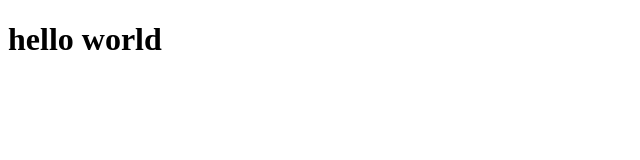
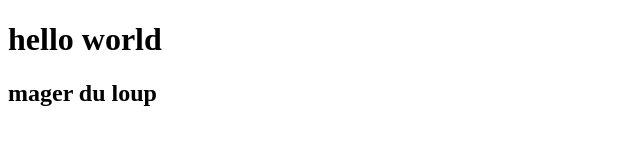
Before and after one commit to DYRONNE/OhMyFood, a plain HTML site: page index.html in a window 1280 px wide. Shown: the whole page, without its empty margins (0-640 px from the left). Drawn offline with Linux system fonts and the light colour scheme.

Commit message:
modification

```diff
--- a/index.html
+++ b/index.html
@@ -6,5 +6,6 @@
     </head>
     <body>
         <h1>hello world</h1>
+        <h2>mager du loup</h2>
     </body>
 </html>
```
Also changed, not shown: SASS/style.scss (added).
